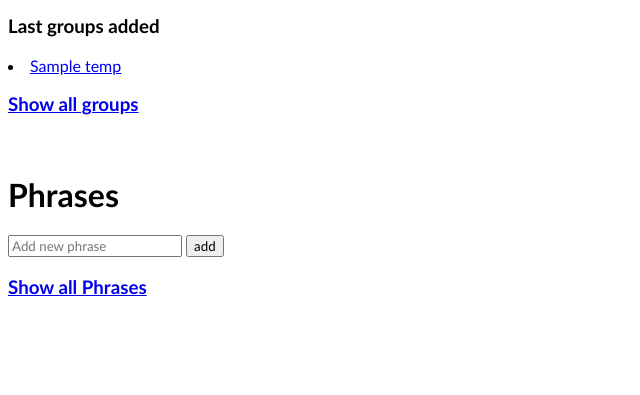
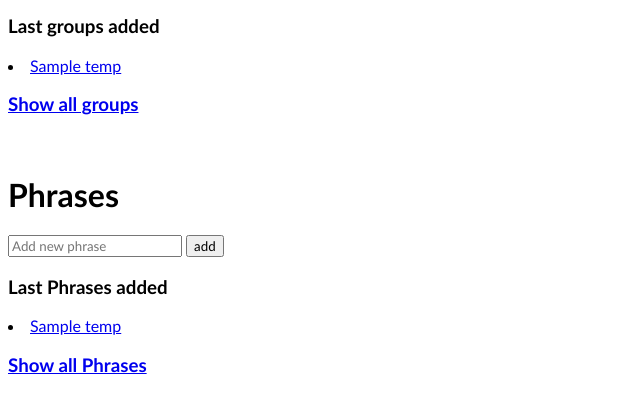
Before and after one commit to ttaallll/SadnaDB, a Python web app: template templates/index.html in a window 1280 px wide. Shown: the part 697-1092 px from the top of the page, without its empty margins (0-640 px from the left). Before the commit the page ends 993 px from the top, so only its background shows below. Run offline with Jinja, Linux system fonts and the light colour scheme; the template is opened without the code that fills it: most values are stand-ins (such as "Sample title", 1, 10 or a date in 2020).

Commit message:
last phrases added

```diff
--- a/main.py
+++ b/main.py
@@ -241,11 +241,13 @@ class MainHandler(webapp2.RequestHandler):
         requestContext = createRequestContext()
         lastBooks = getLastNBookFromDB(requestContext, 5)
         lastGroups = getLastNGroupsFromDB(requestContext, 5)
+        lastPhrases = getLastNPhrasesFromDB(requestContext, 5)
         clearRequestContext(requestContext)
 
         template_values = {
             'lastBooks': lastBooks,
-            'lastGroups': lastGroups
+            'lastGroups': lastGroups,
+            'lastPhrases': lastPhrases
         }
 
         template = JINJA_ENVIRONMENT.get_template('index.html')
--- a/templates/index.html
+++ b/templates/index.html
@@ -73,6 +73,13 @@
     <input type="submit" value="add">
 </form>
 
+<h3>Last Phrases added</h3>
+{% for temp in lastPhrases %}
+<li>
+    <a href="/phrase?id={{ temp[0] }}">{{ temp[1] }}</a>
+</li>
+{% endfor %}
+
 <h3><a href="/phrases">Show all Phrases</a></h3>
 
 </body>
```
Also changed, not shown: feeder.py (+10 -0 lines).
